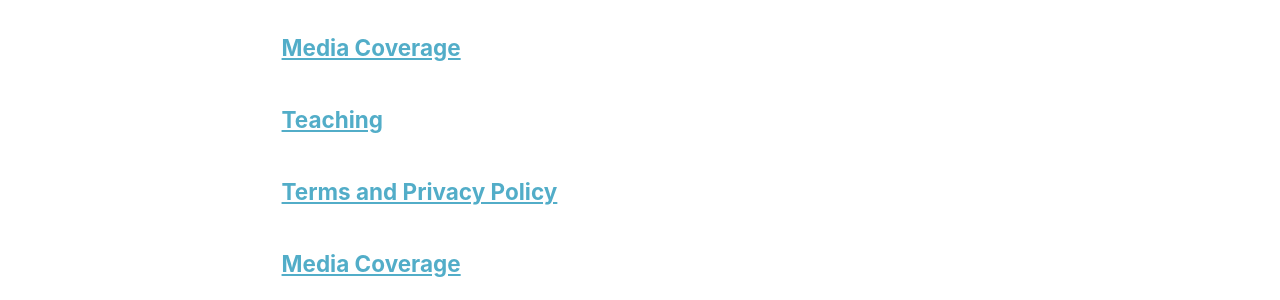
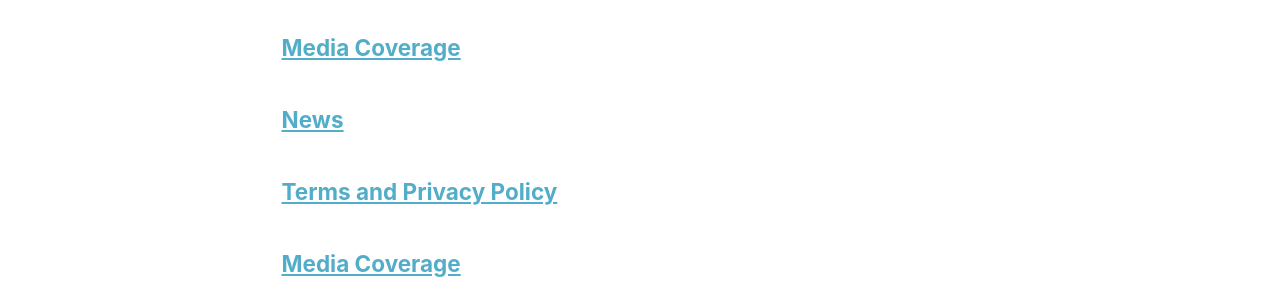
Before and after one commit to fanwang1/fanwang1.github.io, a Jekyll site: the page built from _pages/page-archive.html, in a window 1280 px wide and 900 px high, scrolled down 1135 px. Shown: the part 155-455 px from the top of the window. Built offline with Jekyll 4.4.1, drawn with Linux system fonts in a browser that asks for light colours; a script that is not in the unit is left out.

Commit message:
teaching.html

```diff
--- a/_pages/teaching.html
+++ b/_pages/teaching.html
@@ -1,12 +1,10 @@
 ---
 layout: archive
-title: "Teaching"
+title: "News"
 permalink: /teaching/
 author_profile: true
 ---
 
 {% include base_path %}
 
-{% for post in site.teaching reversed %}
-  {% include archive-single.html %}
-{% endfor %}
+Coming Soon...
```
